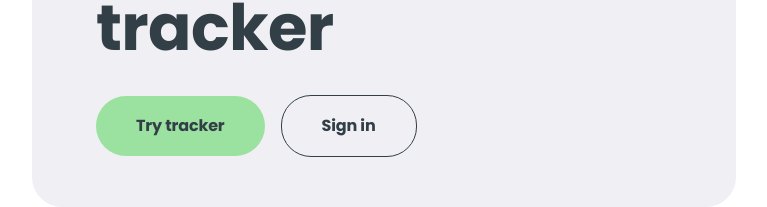
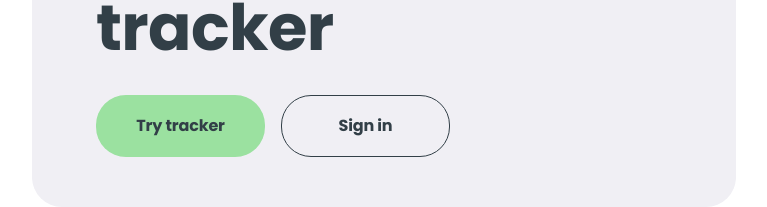
Before and after one commit to Artur-Luniaka/aquacoders, a React (Vite) app: page / in a window 1280 px wide. Shown: the part 329-536 px from the top of the page, without its empty margins (256-1023 px from the left). Built offline with nearby package versions, Linux system fonts and the light colour scheme.

Commit message:
new change ourhappyct

```diff
--- a/src/components/OurHappyCustomers/OurHappyCustomers.jsx
+++ b/src/components/OurHappyCustomers/OurHappyCustomers.jsx
@@ -20,10 +20,6 @@ const OurHappyCustomers = () => {
         <div className={s.image}>
           <picture>
             <source
-              srcSet={`${Customer1} 1x, ${Customer2} 2x`}
-              media="(max-width: 767px)"
-            />
-            <source
               srcSet={`${Customer3} 1x, ${Customer4} 2x`}
               media="(min-width: 768px) and (max-width: 1439px)"
             />
@@ -34,14 +30,11 @@ const OurHappyCustomers = () => {
             <img
               className={s.images_girl}
               src={Customer1}
+              srcSet={`${Customer2} 2x`}
               alt="Girl customer"
             />
           </picture>
           <picture>
-            <source
-              srcSet={`${Customer5} 1x, ${Customer6} 2x`}
-              media="(max-width: 767px)"
-            />
             <source
               srcSet={`${Customer7} 1x, ${Customer8} 2x`}
               media="(min-width: 768px) and (max-width: 1439px)"
@@ -50,13 +43,14 @@ const OurHappyCustomers = () => {
               srcSet={`${Customer7} 1x, ${Customer8} 2x`}
               media="(min-width: 1440px)"
             />
-            <img className={s.images_boy} src={Customer5} alt="Boy customer" />
+            <img
+              className={s.images_boy}
+              src={Customer5}
+              alt="Boy customer"
+              srcSet={`${Customer6} 2x`}
+            />
           </picture>
           <picture>
-            <source
-              srcSet={`${Customer9} 1x, ${Customer10} 2x`}
-              media="(max-width: 767px)"
-            />
             <source
               srcSet={`${Customer11} 1x, ${Customer12} 2x`}
               media="(min-width: 768px) and (max-width: 1439px)"
@@ -69,6 +63,7 @@ const OurHappyCustomers = () => {
               className={s.images_girl_ano}
               src={Customer9}
               alt="Girl customer"
+              srcSet={`${Customer10} 2x`}
             />
           </picture>
         </div>
--- a/src/components/OurHappyCustomers/OurHappyCustomers.module.css
+++ b/src/components/OurHappyCustomers/OurHappyCustomers.module.css
@@ -9,6 +9,16 @@
   border-radius: 30px;
   box-shadow: 0 4px 50px 0 rgba(0, 0, 0, 0.1);
   width: 160px;
+
+  @media (min-width: 768px) {
+    padding: 10px 20px;
+    width: 237px;
+  }
+
+  @media (min-width: 1440px) {
+    bottom: 130px;
+    left: 30px;
+  }
 }
 
 .avatars {
@@ -32,18 +42,36 @@
   z-index: 3;
   left: 2;
   bottom: -14px;
+
+  @media (min-width: 768px) {
+    z-index: 3;
+    left: 2;
+    bottom: -22px;
+  }
 }
 
 .images_boy {
   z-index: 2;
   left: 16px;
   bottom: -14px;
+
+  @media (min-width: 768px) {
+    z-index: 2;
+    left: 30px;
+    bottom: -22px;
+  }
 }
 
 .images_girl_ano {
   z-index: 1;
   left: 33px;
   bottom: -14px;
+
+  @media (min-width: 768px) {
+    z-index: 1;
+    left: 58px;
+    bottom: -22px;
+  }
 }
 
 .paragraph {
@@ -53,47 +81,15 @@
   line-height: 1.2;
   color: var(--color-darkblue);
   margin-left: 15px;
+
+  @media (min-width: 768px) {
+    font-size: 15px;
+    line-height: 1.5;
+    margin-left: 15px;
+    text-align: end;
+  }
 }
 
 .highlight {
   color: var(--color-lightgreen);
 }
-
-@media (min-width: 768px) {
-    .happy_customers {
-        padding: 10px 20px;
-        width: 237px;
-    }
-
-    .paragraph {
-        font-size: 15px;
-        line-height: 1.5;
-        margin-left: 15px;
-        text-align: end;
-    }
-
-    .images_girl {
-        z-index: 3;
-        left: 2;
-        bottom: -22px;
-    }
-
-    .images_boy {
-        z-index: 2;
-        left: 30px;
-        bottom: -22px;
-    }
-
-    .images_girl_ano {
-        z-index: 1;
-        left: 58px;
-        bottom: -22px;
-    }
-}
-
-@media (min-width: 1440px) {
-    .happy_customers {
-        bottom: 130px;
-        left: 30px;
-    }
-}
--- a/src/components/WelcomeSection/WelcomeSection.jsx
+++ b/src/components/WelcomeSection/WelcomeSection.jsx
@@ -6,8 +6,10 @@ const WelcomeSection = () => {
     <div className={s.container}>
       <p className={s.text}>Record daily water intake and track</p>
       <h1 className={s.title}>Water consumption tracker</h1>
-      <button className={s.btn_try}>Try tracker</button>
-      <button className={s.btn_sign}>Sign in</button>
+      <div className={s.btn_container}>
+        <button className={s.btn_try}>Try tracker</button>
+        <button className={s.btn_sign}>Sign in</button>
+      </div>
     </div>
   );
 };
--- a/src/components/WelcomeSection/WelcomeSection.module.css
+++ b/src/components/WelcomeSection/WelcomeSection.module.css
@@ -8,6 +8,16 @@
   margin-bottom: 16px;
   margin-left: 0;
   margin-top: 74px;
+
+  @media (min-width: 768px) {
+    font-size: 16px;
+    line-height: 1.5;
+    margin-top: 50px;
+  }
+
+  @media (min-width: 1440px) {
+    margin-top: 132px;
+  }
 }
 
 .title {
@@ -18,6 +28,25 @@
   letter-spacing: -0.01em;
   color: var(--color-darkblue);
   margin-bottom: 32px;
+
+  @media (min-width: 768px) {
+    font-size: 64px;
+    line-height: 1.1;
+  }
+
+  @media (min-width: 1440px) {
+    font-size: 80px;
+    line-height: 1;
+  }
+}
+
+.btn_container {
+  display: flex;
+  gap: 10px;
+
+  @media (min-width: 768px) {
+    gap: 16px;
+  }
 }
 
 .btn_try {
@@ -25,6 +54,8 @@
   padding: 14px 19px;
   background-color: var(--color-lightgreen);
   border: none;
+  min-width: 116px;
+  max-width: 116px;
   font-family: var(--poppins-bold);
   font-weight: 700;
   font-size: 14px;
@@ -32,8 +63,15 @@
   letter-spacing: -0.01em;
   text-align: center;
   color: var(--color-darkblue);
-    margin-right: 10px;
   transition: border 0.5s ease, opacity 0.5s ease, background-color 0.5s ease;
+
+  @media (min-width: 768px) {
+    padding: 18px 40px;
+    font-size: 16px;
+    line-height: 1.5;
+    min-width: 169px;
+    max-width: 169px;
+  }
 }
 
 .btn_try:hover {
@@ -57,6 +95,14 @@
   text-align: center;
   color: var(--color-darkblue);
   transition: border 0.5s ease, opacity 0.5s ease, background-color 0.5s ease;
+
+  @media (min-width: 768px) {
+    padding: 18px 40px;
+    font-size: 16px;
+    line-height: 1.5;
+    min-width: 169px;
+    max-width: 169px;
+  }
 }
 
 .btn_sign:hover {
@@ -72,40 +118,4 @@
   .container {
     margin-left: 32px;
   }
-
-    .text {
-        font-size: 16px;
-        line-height: 1.5;
-        margin-top: 50px;
 }
-
-    .title {
-        font-size: 64px;
-        line-height: 1.1;
-    }
-
-    .btn_try {
-        padding: 18px 40px;
-        font-size: 16px;
-        line-height: 1.5;
-        margin-right: 16px;
-    }
-
-    .btn_sign {
-        padding: 18px 40px;
-        font-size: 16px;
-        line-height: 1.5;
-    }
-}
-
-@media (min-width: 1440px) {
-
-    .text {
-        margin-top: 132px;
-    }
-
-    .title {
-        font-size: 80px;
-        line-height: 1;
-    }
-}
--- a/src/pages/SignInPage/SignInPage.jsx
+++ b/src/pages/SignInPage/SignInPage.jsx
@@ -4,6 +4,7 @@ import ImgBlock from "../../components/ImgBlock/ImgBlock";
 import AdvantagesSection from "../../components/AdvantegesSection/AdvantagesSection.jsx";
 import Logo from "../../components/Logo/Logo.jsx";
 import MainImg from "../../components/MainImg/MainImg.jsx";
+import OurHappyCustomers from "../../components/OurHappyCustomers/OurHappyCustomers.jsx";
 
 const SignInPage = () => {
   const [hideImgBlock, setHideImgBlock] = useState(false);
@@ -29,6 +30,7 @@ const SignInPage = () => {
       {hideImgBlock && (
         <ImgBlock>
           <MainImg />
+          <OurHappyCustomers />
           <AdvantagesSection />
         </ImgBlock>
       )}
--- a/src/pages/SignUpPage/SignUpPage.jsx
+++ b/src/pages/SignUpPage/SignUpPage.jsx
@@ -5,6 +5,7 @@ import { RegisterForm } from "../../components/RegisterForm/RegisterForm";
 import AdvantagesSection from "../../components/AdvantegesSection/AdvantagesSection.jsx";
 import Logo from "../../components/Logo/Logo.jsx";
 import MainImg from "../../components/MainImg/MainImg.jsx";
+import OurHappyCustomers from "../../components/OurHappyCustomers/OurHappyCustomers.jsx";
 
 const SignUpPage = () => {
   const [hideImgBlock, setHideImgBlock] = useState(false);
@@ -32,6 +33,7 @@ const SignUpPage = () => {
         <ImgBlock>
           <AdvantagesSection />
           <MainImg />
+          <OurHappyCustomers />
         </ImgBlock>
       )}
     </>
```
Lines whose indentation alone changed are shown as unchanged.
